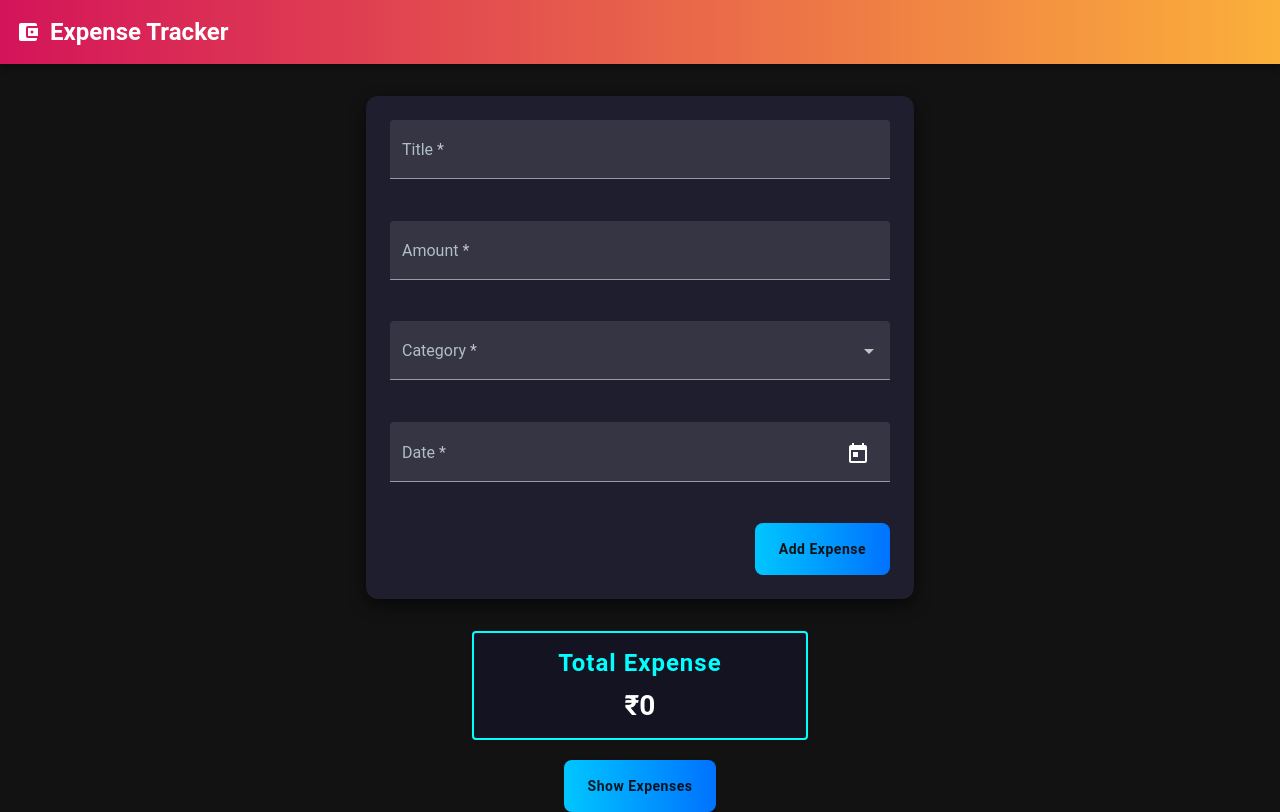
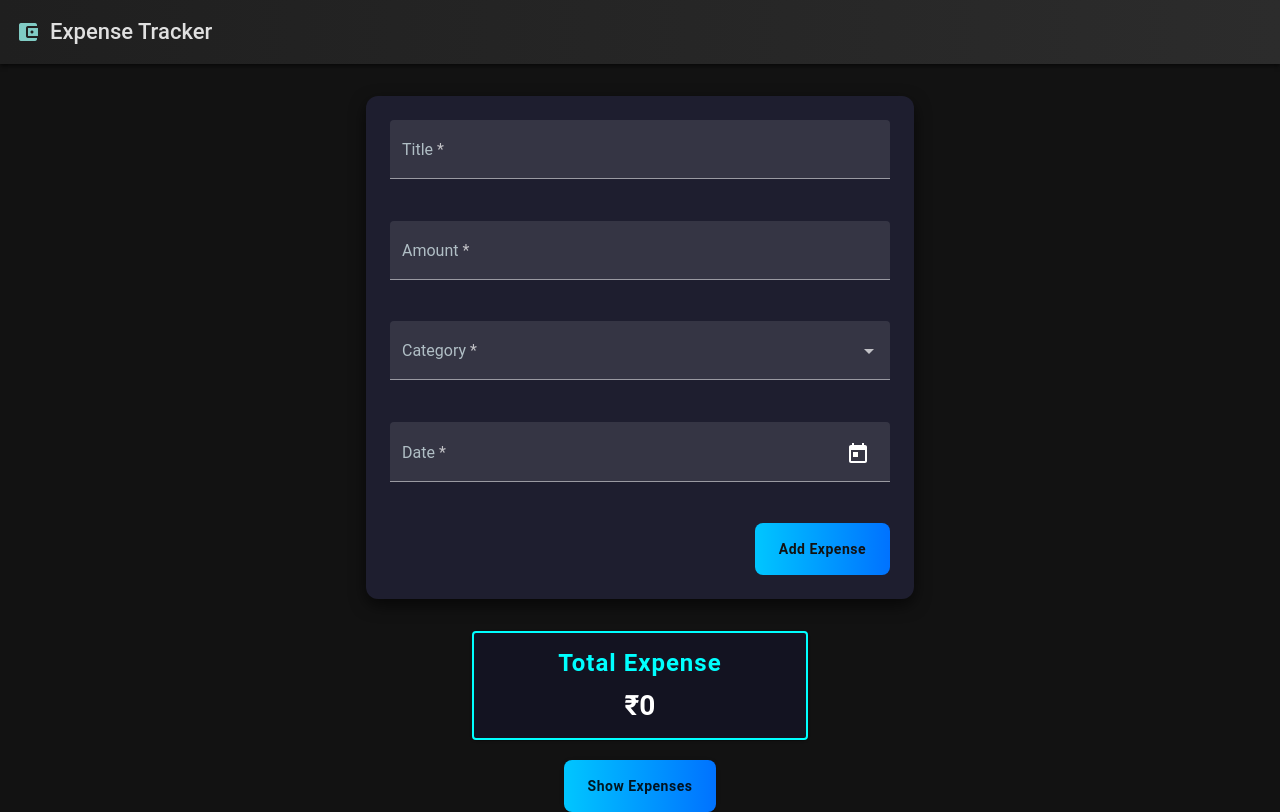
Before and after one commit to a4aditya10/expense-tracker, an Angular app: page / in a window 1280 px wide. Built offline with nearby package versions, Linux system fonts and the light colour scheme.

Commit message:
Topbar CSS fixed

```diff
--- a/src/app/app.component.css
+++ b/src/app/app.component.css
@@ -43,6 +43,8 @@
   height: 64px;
   box-shadow: 0 4px 6px rgba(0, 0, 0, 0.3);
   font-family: 'Segoe UI', sans-serif;
+  border-bottom: 1px solid rgba(255, 255, 255, 0.1);
+
 }
 
 ::ng-deep .app-icon {
--- a/src/app/app.component.html
+++ b/src/app/app.component.html
@@ -1,7 +1,8 @@
 
-<mat-toolbar style="background: linear-gradient(to right, #d4145a, #fbb03b); color: white; box-shadow: 0 4px 6px rgba(0,0,0,0.3);">
-  <mat-icon style="margin-right:10px;">account_balance_wallet</mat-icon>
-  <span style="font-size:24px; font-weight:600;">Expense Tracker</span>
+<mat-toolbar
+  style="background: linear-gradient(to right, #1f1f1f, #2c2c2c); color: #e0e0e0; box-shadow: 0 2px 4px rgba(0, 0, 0, 0.6);">
+  <mat-icon style="margin-right:10px; color: #80cbc4;">account_balance_wallet</mat-icon>
+  <span style="font-size: 22px; font-weight: 500;">Expense Tracker</span>
 </mat-toolbar>
 
 <router-outlet></router-outlet>
--- a/src/styles.css
+++ b/src/styles.css
@@ -30,3 +30,8 @@ html {
   -ms-overflow-style: none;  /* IE and Edge */
   scrollbar-width: none;  /* Firefox */
 }
+::ng-deep input::placeholder,
+::ng-deep mat-select-placeholder {
+  color: #b0bec5 !important;
+  opacity: 0.8;
+}
```
